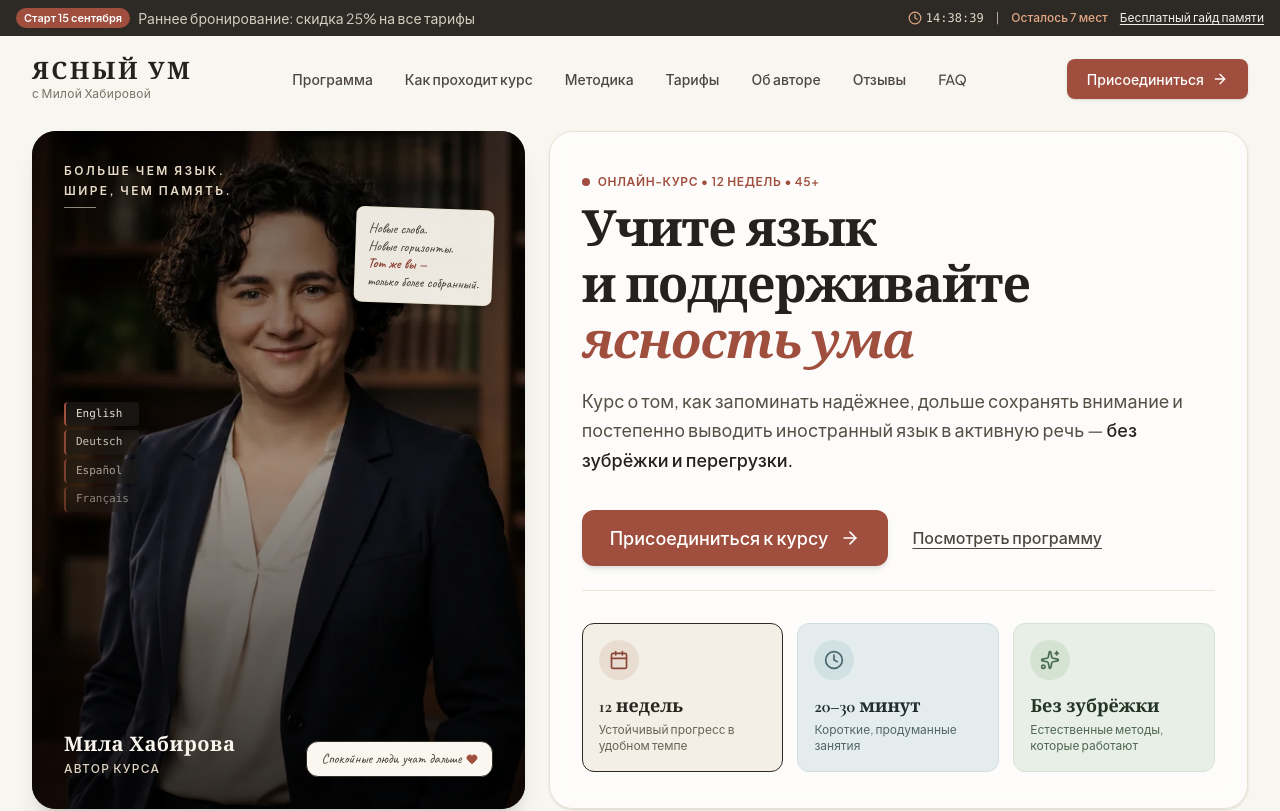
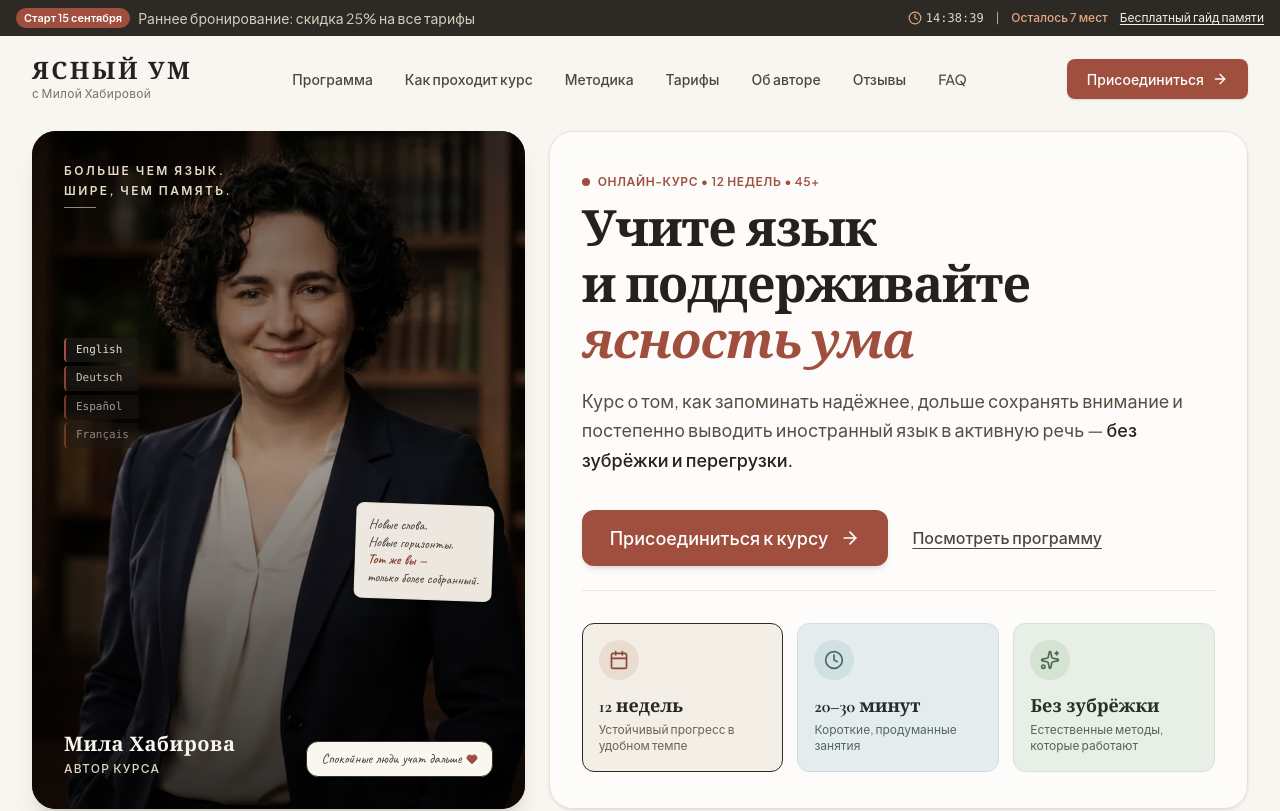
Before and after one commit to bars4um-sys/ClearMind_Google, a React (Vite) app: page / in a window 1280 px wide. Shown: the top 811 px of the page. Built offline with nearby package versions, Linux system fonts and the light colour scheme.

Commit message:
Move hero sticky note lower (below vertical center)

```diff
--- a/src/components/HeroSection.tsx
+++ b/src/components/HeroSection.tsx
@@ -38,7 +38,7 @@ export const HeroSection: React.FC<HeroSectionProps> = ({ onOpenApplyModal, onOp
           </div>
 
           {/* Top Right Floating Sticky Note */}
-          <div className="relative z-10 self-end max-w-[170px] sm:max-w-[190px] bg-[#F9F5EC]/95 text-[#2D2A26] p-3 rounded-lg shadow-md rotate-2 border border-[#E6DEC8]/80 text-xs hidden sm:block">
+          <div className="absolute z-10 right-6 sm:right-8 top-[55%] max-w-[170px] sm:max-w-[190px] bg-[#F9F5EC]/95 text-[#2D2A26] p-3 rounded-lg shadow-md rotate-2 border border-[#E6DEC8]/80 text-xs hidden sm:block">
             <div className="font-handwriting text-sm leading-tight text-[#473F35]">
               Новые слова.<br />
               Новые горизонты.<br />
```
